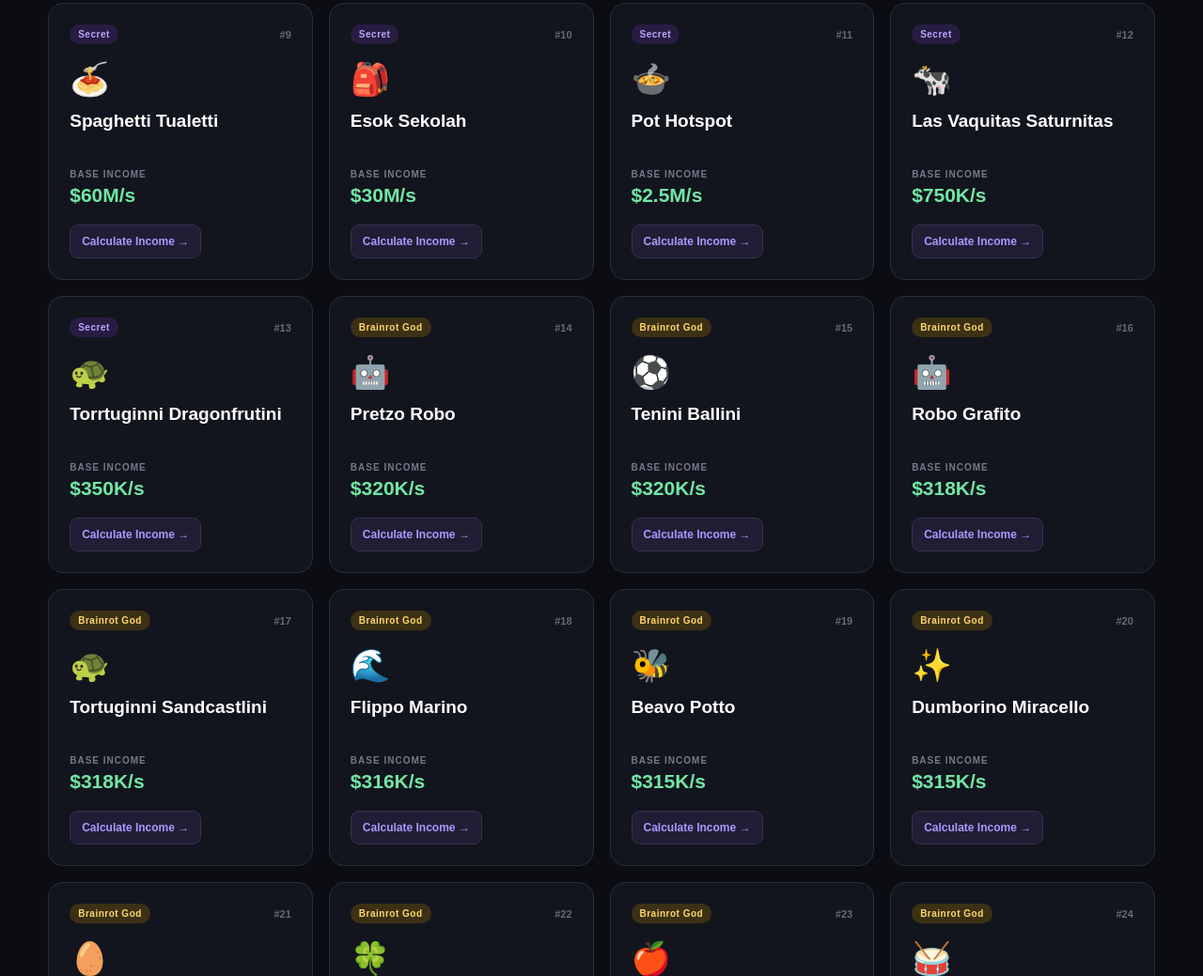
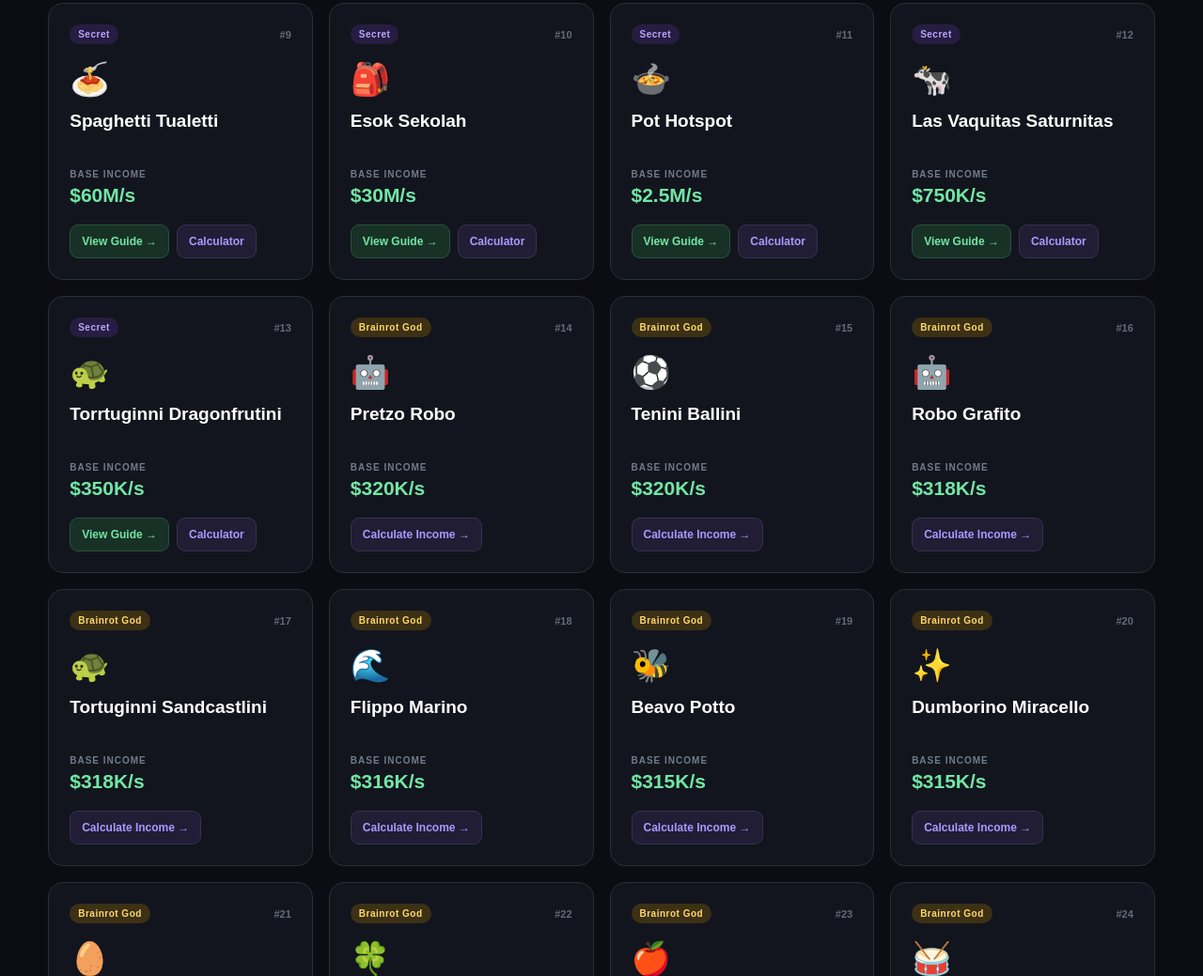
Before and after one commit to JamesWorksOnline/bloxtools, a plain HTML site: page brainrots.html in a window 1280 px wide. Shown: the part 1388-2427 px from the top of the page at 94% size. Drawn offline with Linux system fonts and the light colour scheme.

Commit message:
Update brainrots.html

```diff
--- a/brainrots.html
+++ b/brainrots.html
@@ -630,11 +630,11 @@ const brainrots = [
 
 {name:"Celestial Pegasus",rarity:"Secret",income:175000000,icon:"🪽",page:"celestial-pegasus.html"},
 {name:"La Secret Combinasion",rarity:"Secret",income:125000000,icon:"❓",page:"la-secret-combinasion.html"},
-{name:"Spaghetti Tualetti",rarity:"Secret",income:60000000,icon:"🍝"},
-{name:"Esok Sekolah",rarity:"Secret",income:30000000,icon:"🎒"},
-{name:"Pot Hotspot",rarity:"Secret",income:2500000,icon:"🍲"},
-{name:"Las Vaquitas Saturnitas",rarity:"Secret",income:750000,icon:"🐄"},
-{name:"Torrtuginni Dragonfrutini",rarity:"Secret",income:350000,icon:"🐢"},
+{name:"Spaghetti Tualetti",rarity:"Secret",income:60000000,icon:"🍝",page:"spaghetti-tualetti.html"},
+{name:"Esok Sekolah",rarity:"Secret",income:30000000,icon:"🎒",page:"esok-sekolah.html"},
+{name:"Pot Hotspot",rarity:"Secret",income:2500000,icon:"🍲",page:"pot-hotspot.html"},
+{name:"Las Vaquitas Saturnitas",rarity:"Secret",income:750000,icon:"🐄",page:"las-vaquitas-saturnitas.html"},
+{name:"Torrtuginni Dragonfrutini",rarity:"Secret",income:350000,icon:"🐢",page:"Torrtuginni-dragonfrutini.html"},
 
 /* =========================
    BRAINROT GOD
```
